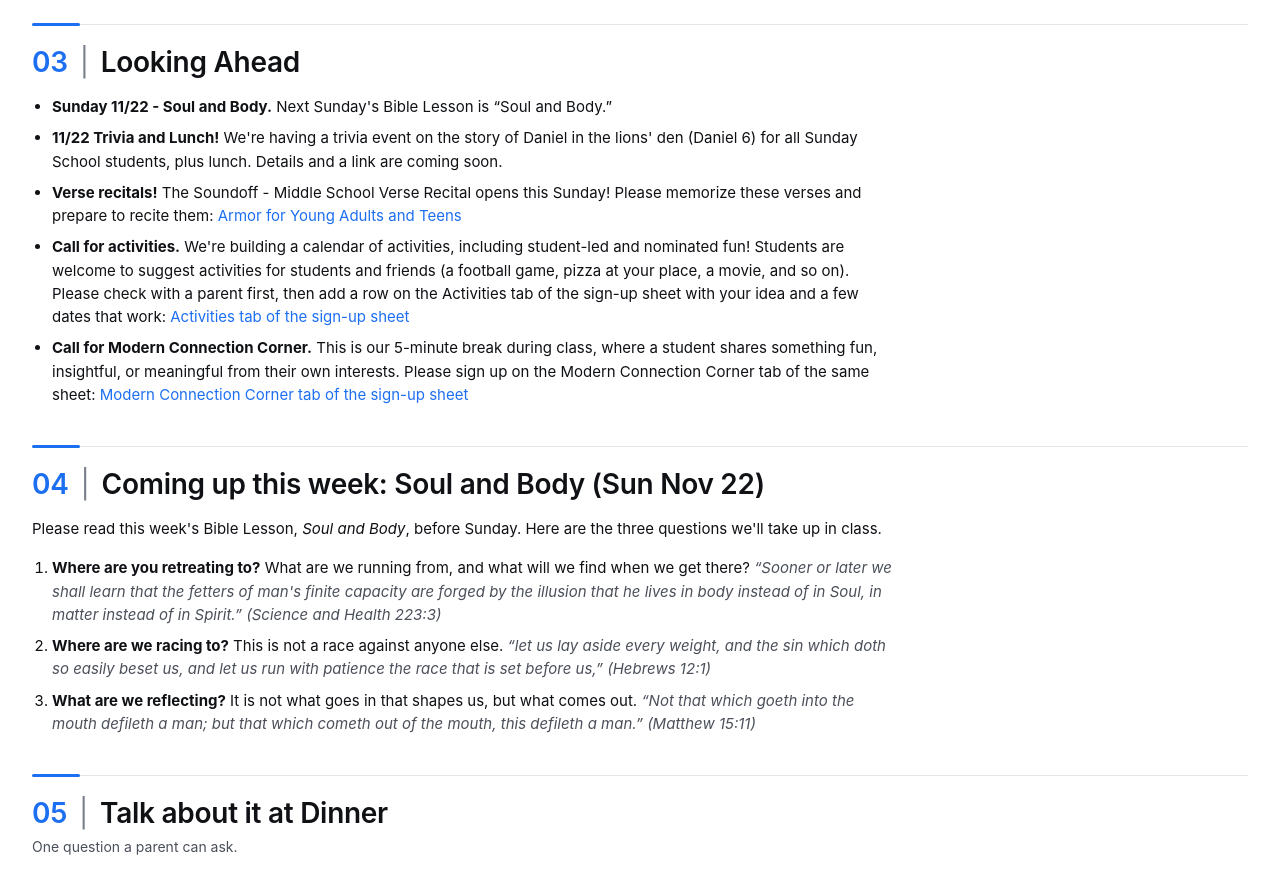
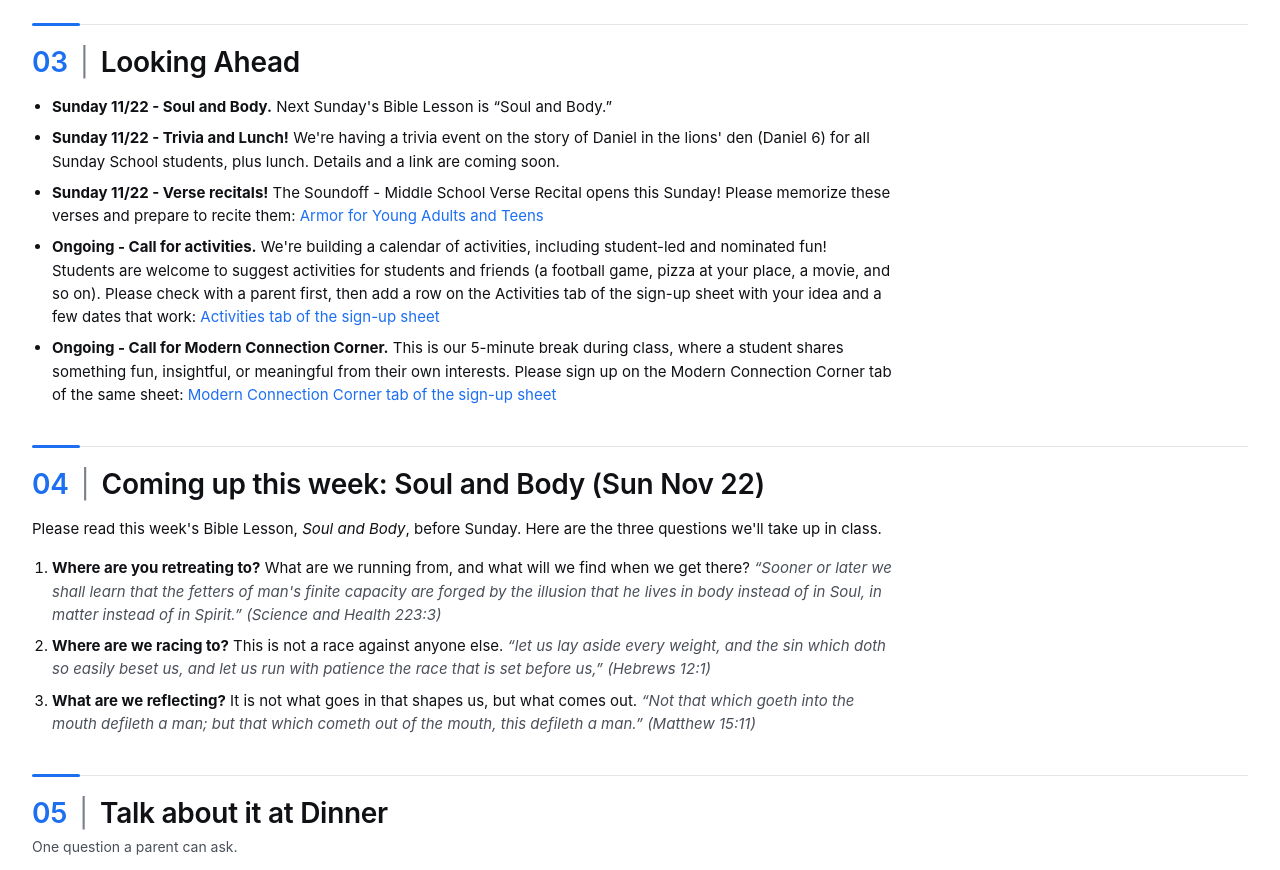
Before and after one commit to cameron013/christian-science-sunday-school-teens-los-gatos, a plain HTML site: page 2026-11-15/index.html in a window 1280 px wide. Shown: the part 2640-3510 px from the top of the page. Drawn offline with Linux system fonts and the light colour scheme.

Commit message:
Nov 15 Looking Ahead: date labels

```diff
--- a/2026-11-15/index.html
+++ b/2026-11-15/index.html
@@ -109,10 +109,10 @@ a.inline:hover{text-decoration:underline}
 <section id="looking-ahead" class="band"><div style="font-family:var(--font);margin-top:40px;padding-top:20px;border-top:1px solid var(--border);position:relative"><div style="position:absolute;top:-2px;left:0;width:48px;height:3px;border-radius:9999px;background:var(--accent)"></div><div style="color:var(--text-1);font-size:28px;line-height:34px;letter-spacing:-0.01em;font-weight:600"><span style="color:var(--accent)">03</span><span style="color:var(--text-3);font-weight:400;margin:0 12px">|</span><span>Looking Ahead</span></div></div>
 <ul class="bullets">
 <li><b>Sunday 11/22 - Soul and Body.</b> Next Sunday&#x27;s Bible Lesson is &ldquo;Soul and Body.&rdquo;</li>
-<li><b>11/22 Trivia and Lunch!</b> We&#x27;re having a trivia event on the story of Daniel in the lions&#x27; den (Daniel 6) for all Sunday School students, plus lunch. Details and a link are coming soon.</li>
-<li><b>Verse recitals!</b> The Soundoff - Middle School Verse Recital opens this Sunday! Please memorize these verses and prepare to recite them: <a class="inline" href="https://docs.google.com/document/d/1Iq-IlZfTMh16u9VvvM3tRnZ2SVp-yyNbTnRqtGKDDNw/edit" rel="noopener noreferrer">Armor for Young Adults and Teens</a></li>
-<li><b>Call for activities.</b> We&#x27;re building a calendar of activities, including student-led and nominated fun! Students are welcome to suggest activities for students and friends (a football game, pizza at your place, a movie, and so on). Please check with a parent first, then add a row on the Activities tab of the sign-up sheet with your idea and a few dates that work: <a class="inline" href="https://docs.google.com/spreadsheets/d/1GBFfRK_9eyUfyM9_WUnAsi96TZqsrF6O8agrCWEEi4Y/edit#gid=648541823" rel="noopener noreferrer">Activities tab of the sign-up sheet</a></li>
-<li><b>Call for Modern Connection Corner.</b> This is our 5-minute break during class, where a student shares something fun, insightful, or meaningful from their own interests. Please sign up on the Modern Connection Corner tab of the same sheet: <a class="inline" href="https://docs.google.com/spreadsheets/d/1GBFfRK_9eyUfyM9_WUnAsi96TZqsrF6O8agrCWEEi4Y/edit#gid=947256138" rel="noopener noreferrer">Modern Connection Corner tab of the sign-up sheet</a></li>
+<li><b>Sunday 11/22 - Trivia and Lunch!</b> We&#x27;re having a trivia event on the story of Daniel in the lions&#x27; den (Daniel 6) for all Sunday School students, plus lunch. Details and a link are coming soon.</li>
+<li><b>Sunday 11/22 - Verse recitals!</b> The Soundoff - Middle School Verse Recital opens this Sunday! Please memorize these verses and prepare to recite them: <a class="inline" href="https://docs.google.com/document/d/1Iq-IlZfTMh16u9VvvM3tRnZ2SVp-yyNbTnRqtGKDDNw/edit" rel="noopener noreferrer">Armor for Young Adults and Teens</a></li>
+<li><b>Ongoing - Call for activities.</b> We&#x27;re building a calendar of activities, including student-led and nominated fun! Students are welcome to suggest activities for students and friends (a football game, pizza at your place, a movie, and so on). Please check with a parent first, then add a row on the Activities tab of the sign-up sheet with your idea and a few dates that work: <a class="inline" href="https://docs.google.com/spreadsheets/d/1GBFfRK_9eyUfyM9_WUnAsi96TZqsrF6O8agrCWEEi4Y/edit#gid=648541823" rel="noopener noreferrer">Activities tab of the sign-up sheet</a></li>
+<li><b>Ongoing - Call for Modern Connection Corner.</b> This is our 5-minute break during class, where a student shares something fun, insightful, or meaningful from their own interests. Please sign up on the Modern Connection Corner tab of the same sheet: <a class="inline" href="https://docs.google.com/spreadsheets/d/1GBFfRK_9eyUfyM9_WUnAsi96TZqsrF6O8agrCWEEi4Y/edit#gid=947256138" rel="noopener noreferrer">Modern Connection Corner tab of the sign-up sheet</a></li>
 </ul>
 </section>
 <section id="coming-up" class="band"><div style="font-family:var(--font);margin-top:40px;padding-top:20px;border-top:1px solid var(--border);position:relative"><div style="position:absolute;top:-2px;left:0;width:48px;height:3px;border-radius:9999px;background:var(--accent)"></div><div style="color:var(--text-1);font-size:28px;line-height:34px;letter-spacing:-0.01em;font-weight:600"><span style="color:var(--accent)">04</span><span style="color:var(--text-3);font-weight:400;margin:0 12px">|</span><span>Coming up this week: Soul and Body (Sun Nov 22)</span></div></div>
```
